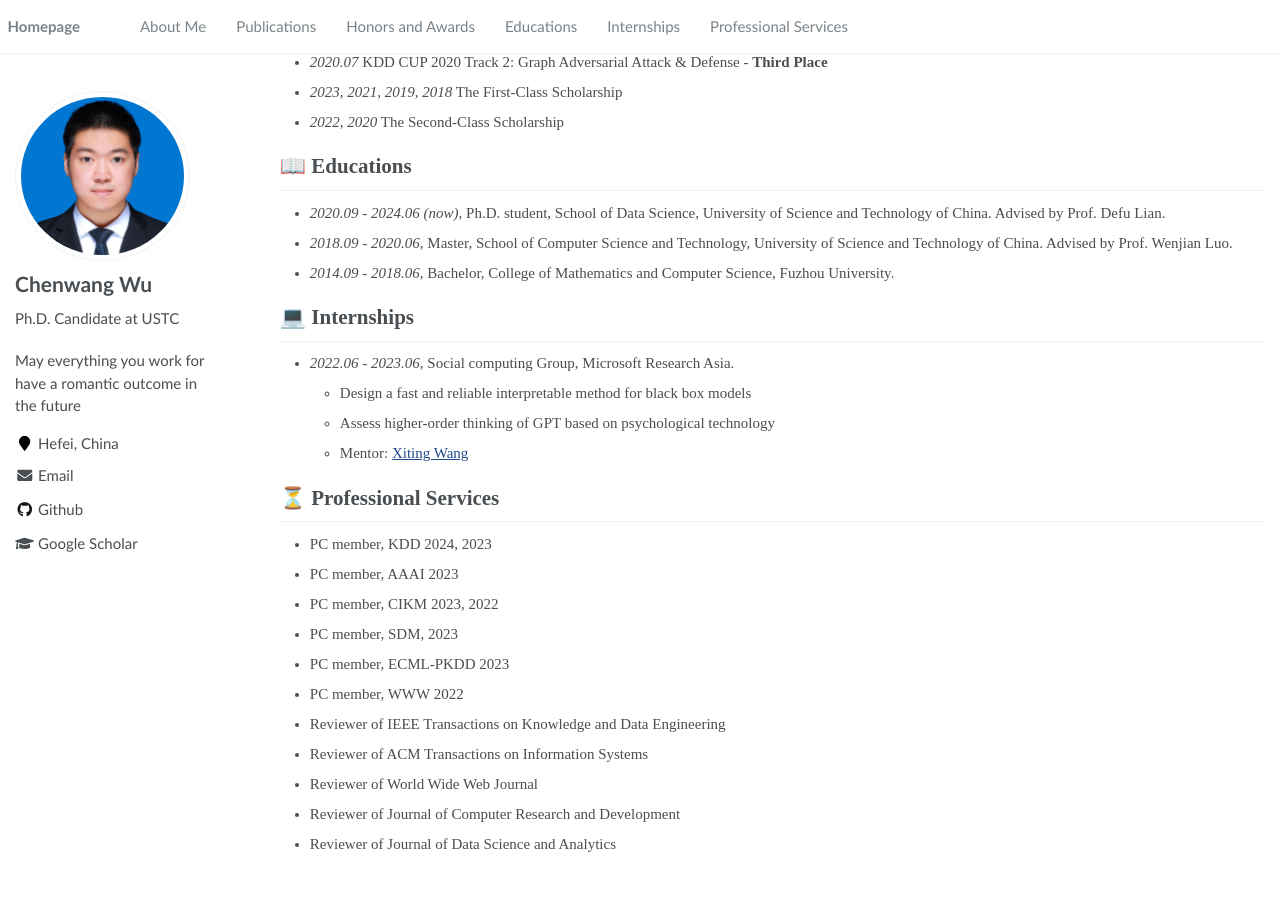
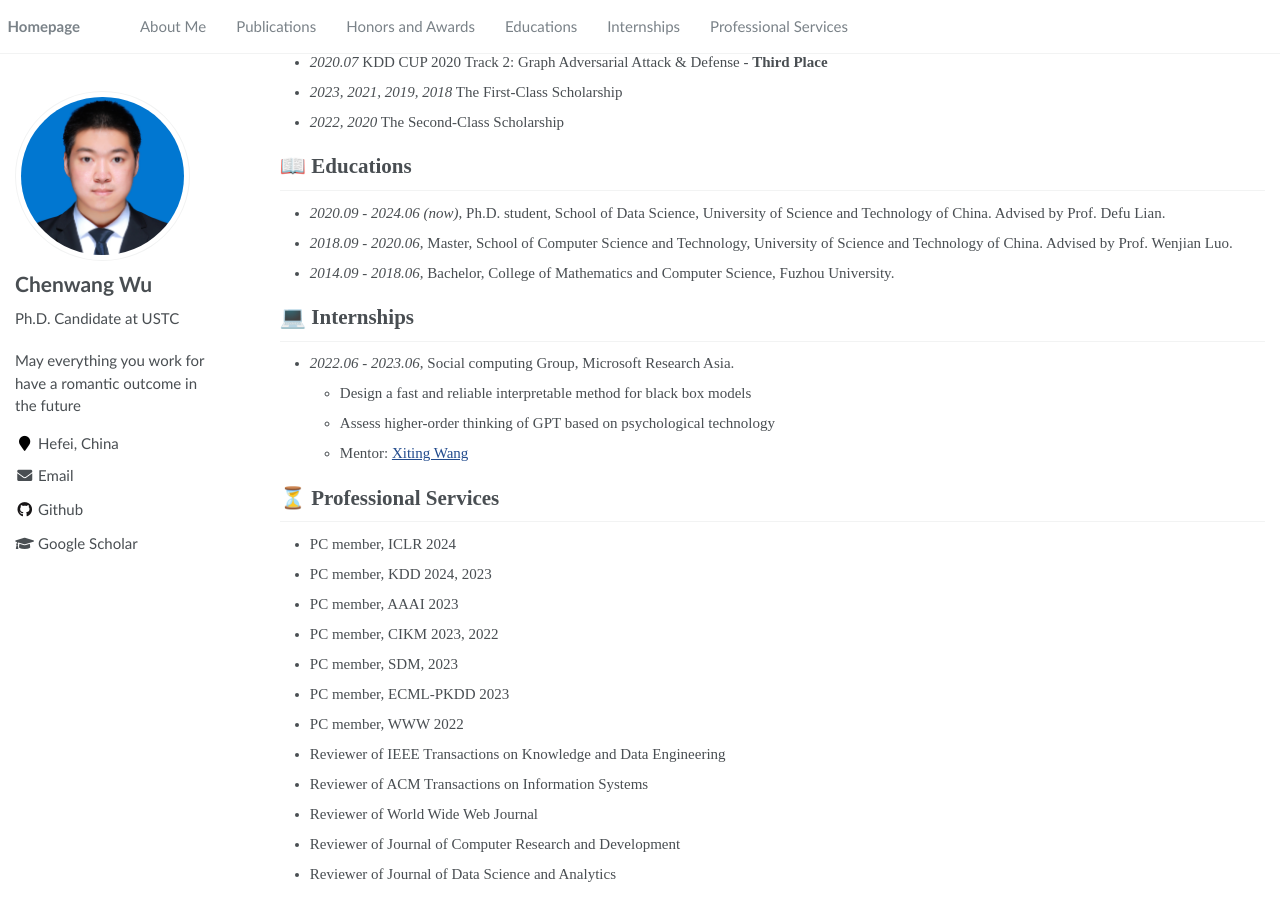
Before and after one commit to Daftstone/Daftstone.github.io, a Jekyll site: the page built from _pages/about.md, in a window 1280 px wide and 900 px high, scrolled down 1396 px. Built offline with Jekyll 4.4.1, drawn with Linux system fonts in a browser that asks for light colours; before the commit the page ends 2266 px from its top, so only the background shows below that.

Commit message:
Update about.md

```diff
--- a/_pages/about.md
+++ b/_pages/about.md
@@ -72,7 +72,7 @@ My research interests include data mining, especially on recommender System Secu
   - Mentor: [Xiting Wang](https://scholar.google.com.hk/citations?user=urC8meQAAAAJ)
 
 # ⏳ Professional Services
-
+- PC member, ICLR 2024
 - PC member, KDD 2024, 2023
 - PC member, AAAI 2023
 - PC member, CIKM 2023, 2022
```
